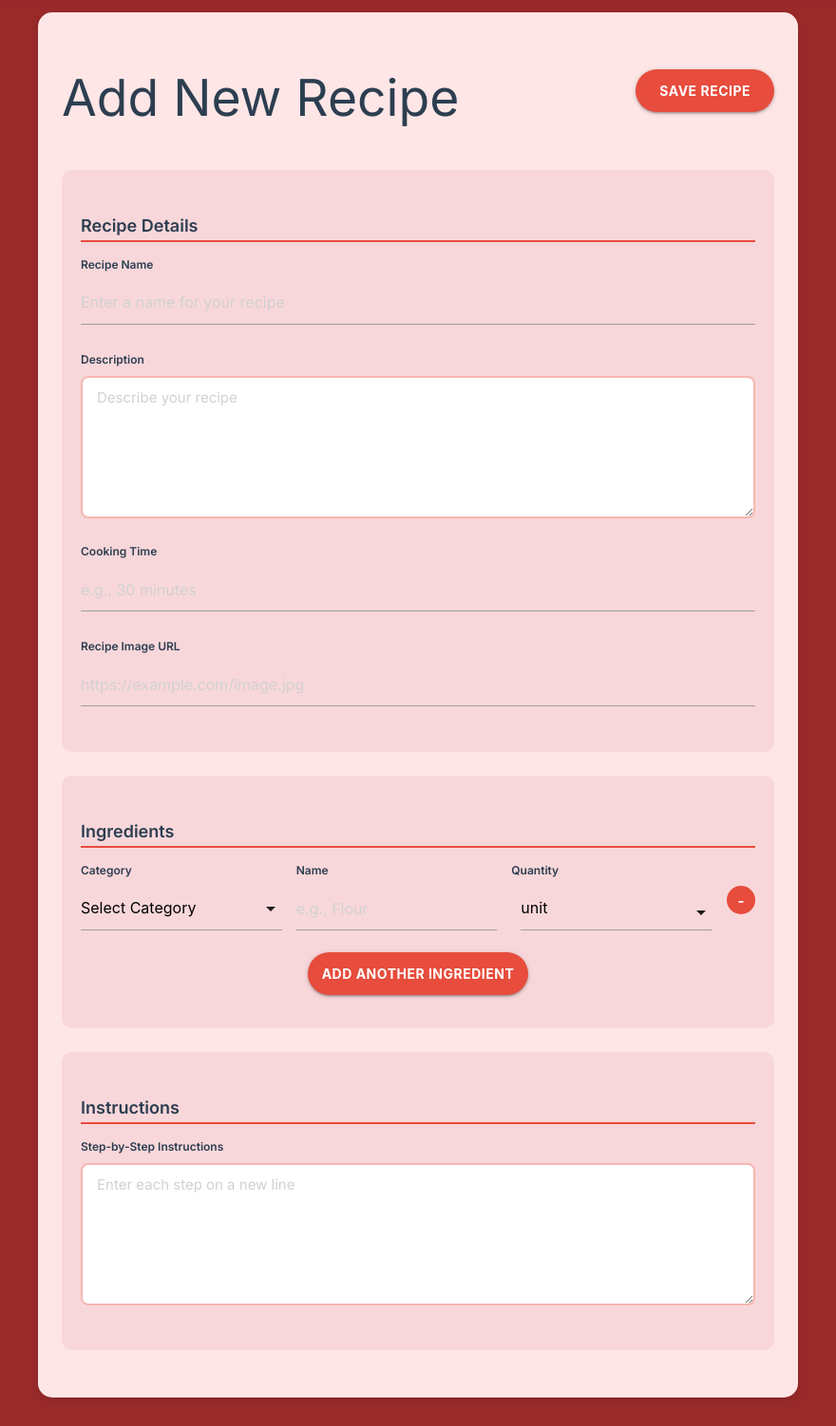
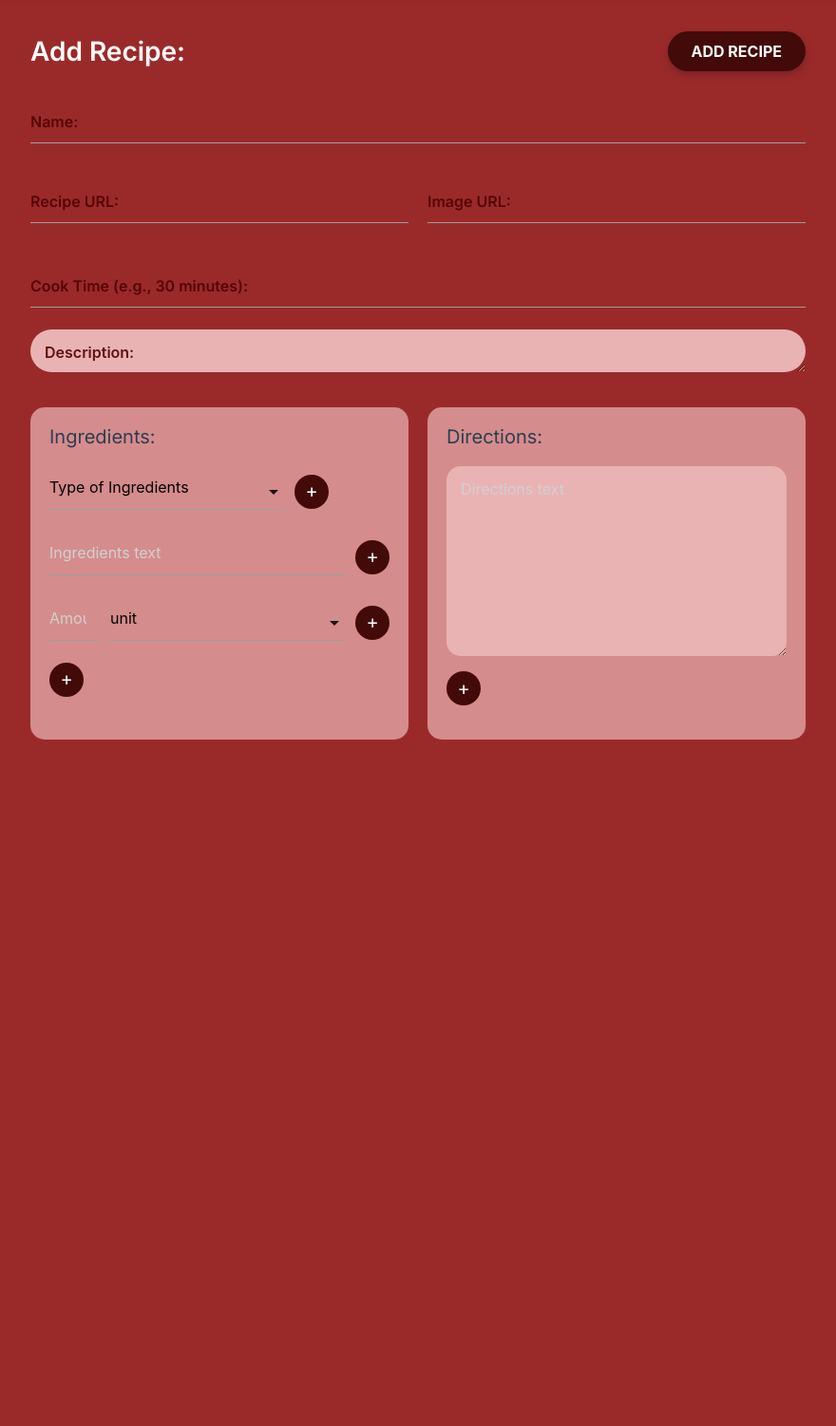
Before and after one commit to Web-2-Project-Group/Ingredients-Logging-and-Recipe-App-Post-Get-Repeat, a Flask app: page /recipes/add in a window 1280 px wide. Shown: the part 91-1593 px from the top of the page at 95% size, without its empty margins (200-1080 px from the left). After the commit the page ends 870 px from the top, so only its background shows below. Run offline with Flask 3, Linux system fonts and the light colour scheme.

Commit message:
adjusted add recipe UI and fixed search results UI

```diff
--- a/App/templates/add-recipe.html
+++ b/App/templates/add-recipe.html
@@ -5,232 +5,199 @@
 
 {% block content %}
 <style>
-  /* Main container */
+  body {
+    background-color: #9a2a2a;
+  }
+
   .recipe-form-container {
-    max-width: 800px;
+    max-width: 1000px;
     margin: 30px auto;
-    padding: 25px;
-    background-color: #ffe6e6;
-    border-radius: 15px;
-    box-shadow: 0 4px 10px rgba(0, 0, 0, 0.1);
+    padding: 20px 40px 40px 40px;
   }
 
   .form-header {
-    color: #2c3e50;
-    margin-bottom: 25px;
-    font-weight: 700;
     display: flex;
     justify-content: space-between;
     align-items: center;
+    margin-bottom: 30px;
   }
 
-  /* Form sections */
-  .form-section {
-    padding: 20px;
-    background-color: #f8d7da;
-    border-radius: 10px;
-    margin-bottom: 25px;
+  .form-header h2 {
+    color: #fff;
+    font-size: 28px;
+    font-weight: 600;
+    margin: 0;
   }
 
-  .form-section-title {
-    font-size: 18px;
-    font-weight: 600;
-    color: #2c3e50;
-    margin-bottom: 15px;
-    border-bottom: 2px solid #e74c3c;
-    padding-bottom: 5px;
+  .add-recipe-btn {
+    background-color: #430a0a;
+    border: none;
+    color: white;
+    padding: 12px 25px;
+    border-radius: 25px;
+    font-weight: bold;
+    font-size: 16px;
+    text-transform: uppercase;
+    cursor: pointer;
+    box-shadow: 0 4px 8px rgba(0, 0, 0, 0.2);
+    display: flex;
+    align-items: center;
+    justify-content: center;
   }
 
-  /* Form elements */
-  .form-group {
+  .input-row {
+    display: flex;
+    gap: 20px;
     margin-bottom: 20px;
   }
 
-  .form-label {
-    display: block;
-    margin-bottom: 8px;
-    font-weight: 600;
-    color: #2c3e50;
+  .input-field {
+    flex: 1;
   }
 
-  .form-control {
+  .input-field input, .input-field textarea, .input-field select {
     width: 100%;
-    padding: 12px 15px;
-    border: 2px solid #f5b7b1;
-    border-radius: 8px;
-    background-color: #fff;
-    transition: border-color 0.3s ease, box-shadow 0.3s ease;
-    font-family: 'Inter', sans-serif;
+    padding: 15px;
+    border: none;
+    border-radius: 25px;
+    background-color: #e9b3b3;
+    color: #2c3e50;
+    font-size: 16px;
   }
 
-  .form-control:focus {
-    outline: none;
-    border-color: #e74c3c;
-    box-shadow: 0 0 5px rgba(231, 76, 60, 0.3);
+  .input-field input::placeholder, .input-field textarea::placeholder {
+    color: #4f0000;  /* Darker red for more contrast */
+    opacity: 0.9;    /* Higher opacity for better visibility */
+    font-weight: 600; /* Make it slightly bolder */
   }
 
-  textarea.form-control {
-    min-height: 150px;
-    resize: vertical;
+  .input-field label {
+    display: block;
+    color: #fff;     /* White text for highest contrast */
+    font-size: 16px;
+    margin-bottom: 5px;
+    font-weight: 600;
   }
 
-  /* Ingredient rows */
+  .section-container {
+    display: flex;
+    gap: 20px;
+    margin-top: 30px;
+  }
+
+  .section {
+    flex: 1;
+    background-color: #d58c8c;
+    border-radius: 15px;
+    padding: 20px;
+    min-height: 350px;
+  }
+
+  .section h3 {
+    color: #2c3e50;
+    margin-top: 0;
+    margin-bottom: 20px;
+    font-size: 20px;
+  }
+
   .ingredient-row {
     display: flex;
-    gap: 15px;
+    gap: 10px;
     margin-bottom: 15px;
     align-items: center;
   }
 
-  .ingredient-field {
+  .ingredient-input {
+    flex: 2;
+  }
+
+  .measurement-input {
     flex: 1;
   }
 
-  .quantity-group {
-    display: flex;
-    gap: 10px;
+  .ingredient-select {
+    flex: 1.5;
   }
 
-  .quantity-input {
-    flex: 1;
+  .add-btn {
+    width: 36px;
+    height: 36px;
+    border-radius: 50%;
+    background-color: #430a0a;
+    border: none;
+    color: white;
+    font-size: 20px;
+    display: flex;
+    justify-content: center;
+    align-items: center;
+    cursor: pointer;
+    flex-shrink: 0;
   }
 
-  .unit-input {
-    flex: 1;
-  }
-
-  /* Buttons - updated for proper vertical and horizontal centering */
-  .btn {
-    background-color: #e74c3c;
-    color: white;
-    border-radius: 25px;
-    padding: 12px 25px;
-    text-transform: uppercase;
-    font-weight: bold;
-    text-decoration: none;
-    font-size: 14px;
+  .directions-container textarea {
+    width: 100%;
+    height: 200px;
+    background-color: #e9b3b3;
     border: none;
-    cursor: pointer;
-    transition: background-color 0.3s ease, box-shadow 0.3s ease;
-    display: flex;
-    align-items: center;
-    justify-content: center;
-    min-height: 45px;
-  }
-
-  .btn:hover {
-    background-color: #c0392b;
-    box-shadow: 0 4px 10px rgba(0, 0, 0, 0.2);
-  }
-
-  .btn-add {
-    background-color: #e74c3c;
-    padding: 10px 15px;
-    margin-bottom: 15px;
-    display: flex;
-    align-items: center;
-    justify-content: center;
-    min-width: 200px;
-    margin-left: auto;
-    margin-right: auto;
-    min-height: 45px;
-  }
-
-  .btn-remove {
-    background-color: #e74c3c;
-    color: white;
-    border: none;
-    border-radius: 50%;
-    width: 30px;
-    height: 30px;
-    cursor: pointer;
-    display: flex;
-    align-items: center;
-    justify-content: center;
-    font-weight: bold;
-    padding: 0;
-  }
-
-  .btn-remove:hover {
-    background-color: #c0392b;
-  }
-
-  /* Update the submit button in the form header */
-  .form-header button {
-    margin-left: 15px;
-    min-width: 120px;
-  }
-
-  /* Responsive adjustments */
-  @media (max-width: 768px) {
-    .ingredient-row {
-      flex-direction: column;
-      align-items: flex-start;
-    }
-
-    .ingredient-field {
-      width: 100%;
-    }
+    border-radius: 15px;
+    padding: 15px;
+    resize: vertical;
+    font-size: 16px;
   }
 </style>
 
 <div class="recipe-form-container">
   <div class="form-header">
-    <h2>Add New Recipe</h2>
-    <button type="submit" form="recipeForm" class="btn">Save Recipe</button>
+    <h2>Add Recipe:</h2>
+    <button type="submit" form="recipeForm" class="add-recipe-btn">Add Recipe</button>
   </div>
 
   <form id="recipeForm" method="POST" action="{{ url_for('recipe_views.add_recipe_action') }}" enctype="multipart/form-data">
     <input type="hidden" name="user_id" value="{{ current_user.id }}">
 
-    <div class="form-section">
-      <h3 class="form-section-title">Recipe Details</h3>
-
-      <div class="form-group">
-        <label class="form-label" for="title">Recipe Name</label>
-        <input type="text" class="form-control" id="title" name="title" required placeholder="Enter a name for your recipe">
+    <div class="input-field">
+      <input type="text" id="title" name="title" placeholder="Name:" required>
     </div>
 
-      <div class="form-group">
-        <label class="form-label" for="description">Description</label>
-        <textarea class="form-control" id="description" name="description" required placeholder="Describe your recipe"></textarea>
+    <div class="input-row">
+      <div class="input-field">
+        <input type="url" id="recipe_url" name="recipe_url" placeholder="Recipe URL:">
       </div>
-
-      <div class="form-group">
-        <label class="form-label" for="cook_time">Cooking Time</label>
-        <input type="text" class="form-control" id="cook_time" name="cook_time" required placeholder="e.g., 30 minutes">
-      </div>
-
-      <div class="form-group">
-        <label class="form-label" for="image_url">Recipe Image URL</label>
-        <input type="url" class="form-control" id="image_url" name="image_url" placeholder="https://example.com/image.jpg">
+      <div class="input-field">
+        <input type="url" id="image_url" name="image_url" placeholder="Image URL:">
       </div>
     </div>
 
-    <div class="form-section">
-      <h3 class="form-section-title">Ingredients</h3>
+    <div class="input-field">
+      <input type="text" id="cook_time" name="cook_time" placeholder="Cook Time (e.g., 30 minutes):" required>
+    </div>
+
+    <div class="input-field">
+      <textarea id="description" name="description" placeholder="Description:" required></textarea>
+    </div>
+
+    <div class="section-container">
+      <div class="section">
+        <h3>Ingredients:</h3>
         <div id="ingredientsContainer">
           <div class="ingredient-row">
-          <div class="ingredient-field">
-            <label class="form-label">Category</label>
-            <select name="ingredient_category_0" class="form-control" required>
-              <option value="">Select Category</option>
+            <select name="ingredient_category_0" class="ingredient-select">
+              <option value="">Type of Ingredients</option>
               <option value="produce">Produce</option>
               <option value="dairy">Dairy</option>
               <option value="spices">Herbs/Spices</option>
               <option value="meat">Meat</option>
               <option value="pantry">Pantry</option>
             </select>
+            <button type="button" class="add-btn">+</button>
           </div>
-          <div class="ingredient-field">
-            <label class="form-label">Name</label>
-            <input type="text" class="form-control" name="ingredient_name_0" placeholder="e.g., Flour" required>
+          <div class="ingredient-row">
+            <input type="text" name="ingredient_name_0" class="ingredient-input" placeholder="Ingredients text" required>
+            <button type="button" class="add-btn">+</button>
           </div>
-          <div class="ingredient-field">
-            <label class="form-label">Quantity</label>
-            <div class="quantity-group">
-              <input type="number" class="form-control quantity-input" name="ingredient_quantity_0" placeholder="Amount" required min="0" step="0.25">
-              <select class="form-control unit-input" name="ingredient_unit_0">
+          <div class="ingredient-row">
+            <input type="number" name="ingredient_quantity_0" class="measurement-input" placeholder="Amount" required min="0" step="0.25">
+            <select name="ingredient_unit_0" class="measurement-input">
               <option value="unit">unit</option>
               <option value="cup">cup</option>
               <option value="teaspoon">teaspoon</option>
@@ -240,19 +207,18 @@
               <option value="gram">gram</option>
               <option value="ml">ml</option>
             </select>
+            <button type="button" class="add-btn">+</button>
           </div>
         </div>
-          <button type="button" class="btn-remove" onclick="removeIngredient(this)">-</button>
-        </div>
-      </div>
-      <button type="button" class="btn btn-add" id="addIngredient">Add Another Ingredient</button>
+        <button type="button" id="addIngredient" class="add-btn" style="margin-top: 15px;">+</button>
       </div>
 
-    <div class="form-section">
-      <h3 class="form-section-title">Instructions</h3>
-      <div class="form-group">
-        <label class="form-label" for="instructions">Step-by-Step Instructions</label>
-        <textarea class="form-control" id="instructions" name="instructions" required placeholder="Enter each step on a new line"></textarea>
+      <div class="section">
+        <h3>Directions:</h3>
+        <div class="directions-container">
+          <textarea id="instructions" name="instructions" placeholder="Directions text" required></textarea>
+          <button type="button" class="add-btn" style="margin-top: 10px;">+</button>
+        </div>
       </div>
     </div>
   </form>
@@ -261,35 +227,76 @@
 <script>
   document.addEventListener('DOMContentLoaded', function() {
     let ingredientCounter = 1;
-<<<<<<< HEAD
 
-    // Add ingredient row
+    // Main add ingredient button (adds complete set of fields)
     document.getElementById('addIngredient').addEventListener('click', function() {
+      addIngredientSet();
+    });
+
+    // Individual + buttons
+    document.addEventListener('click', function(event) {
+      // Check if the clicked element is a + button
+      if (event.target.classList.contains('add-btn')) {
+        const parentRow = event.target.closest('.ingredient-row');
+
+        // Don't process the main add button we already handled
+        if (event.target.id === 'addIngredient') return;
+
+        // For the directions + button
+        if (event.target.closest('.directions-container')) {
+          addDirectionsField();
+          return;
+        }
+
+        // For ingredient row buttons
+        if (parentRow) {
+          // Determine which type of row it is
+          if (parentRow.querySelector('.ingredient-select')) {
+            addIngredientTypeField();
+          } else if (parentRow.querySelector('.ingredient-input')) {
+            addIngredientNameField();
+          } else if (parentRow.querySelector('.measurement-input')) {
+            addMeasurementField();
+          }
+        }
+      }
+    });
+
+    // Function to add a complete set of ingredient fields
+    function addIngredientSet() {
       const container = document.getElementById('ingredientsContainer');
-      const newRow = document.createElement('div');
-      newRow.className = 'ingredient-row';
 
-      newRow.innerHTML = `
-        <div class="ingredient-field">
-          <label class="form-label">Category</label>
-          <select name="ingredient_category_${ingredientCounter}" class="form-control" required>
-            <option value="">Select Category</option>
+      // Create category row
+      const categoryRow = document.createElement('div');
+      categoryRow.className = 'ingredient-row';
+      categoryRow.innerHTML = `
+        <select name="ingredient_category_${ingredientCounter}" class="ingredient-select" required>
+          <option value="">Type of Ingredients</option>
           <option value="produce">Produce</option>
           <option value="dairy">Dairy</option>
           <option value="spices">Herbs/Spices</option>
           <option value="meat">Meat</option>
           <option value="pantry">Pantry</option>
         </select>
-        </div>
-        <div class="ingredient-field">
-          <label class="form-label">Name</label>
-          <input type="text" class="form-control" name="ingredient_name_${ingredientCounter}" placeholder="e.g., Flour" required>
-        </div>
-        <div class="ingredient-field">
-          <label class="form-label">Quantity</label>
-          <div class="quantity-group">
-            <input type="number" class="form-control quantity-input" name="ingredient_quantity_${ingredientCounter}" placeholder="Amount" required min="0" step="0.25">
-            <select class="form-control unit-input" name="ingredient_unit_${ingredientCounter}">
+        <button type="button" class="add-btn">+</button>
+      `;
+      container.appendChild(categoryRow);
+
+      // Create name row
+      const nameRow = document.createElement('div');
+      nameRow.className = 'ingredient-row';
+      nameRow.innerHTML = `
+        <input type="text" name="ingredient_name_${ingredientCounter}" class="ingredient-input" placeholder="Ingredients text" required>
+        <button type="button" class="add-btn">+</button>
+      `;
+      container.appendChild(nameRow);
+
+      // Create measurement row
+      const measurementRow = document.createElement('div');
+      measurementRow.className = 'ingredient-row';
+      measurementRow.innerHTML = `
+        <input type="number" name="ingredient_quantity_${ingredientCounter}" class="measurement-input" placeholder="Amount" required min="0" step="0.25">
+        <select name="ingredient_unit_${ingredientCounter}" class="measurement-input">
           <option value="unit">unit</option>
           <option value="cup">cup</option>
           <option value="teaspoon">teaspoon</option>
@@ -299,52 +306,75 @@
           <option value="gram">gram</option>
           <option value="ml">ml</option>
         </select>
-          </div>
-        </div>
-        <button type="button" class="btn-remove" onclick="removeIngredient(this)">-</button>
+        <button type="button" class="add-btn">+</button>
       `;
+      container.appendChild(measurementRow);
 
+      ingredientCounter++;
+    }
+
+    // Function to add just an ingredient type field
+    function addIngredientTypeField() {
+      const container = document.getElementById('ingredientsContainer');
+      const newRow = document.createElement('div');
+      newRow.className = 'ingredient-row';
+      newRow.innerHTML = `
+        <select name="ingredient_category_extra_${Math.random().toString(36).substring(2, 9)}" class="ingredient-select">
+          <option value="">Type of Ingredients</option>
+          <option value="produce">Produce</option>
+          <option value="dairy">Dairy</option>
+          <option value="spices">Herbs/Spices</option>
+          <option value="meat">Meat</option>
+          <option value="pantry">Pantry</option>
+        </select>
+        <button type="button" class="add-btn">+</button>
+      `;
       container.appendChild(newRow);
-      ingredientCounter++;
-    });
-  });
+    }
 
-  // Remove ingredient row
-  function removeIngredient(button) {
-    const rows = document.querySelectorAll('.ingredient-row');
-    if (rows.length > 1) {  // Ensure at least one row is present
-      button.closest('.ingredient-row').remove();
+    // Function to add just an ingredient name field
+    function addIngredientNameField() {
+      const container = document.getElementById('ingredientsContainer');
+      const newRow = document.createElement('div');
+      newRow.className = 'ingredient-row';
+      newRow.innerHTML = `
+        <input type="text" name="ingredient_name_extra_${Math.random().toString(36).substring(2, 9)}" class="ingredient-input" placeholder="Ingredients text">
+        <button type="button" class="add-btn">+</button>
+      `;
+      container.appendChild(newRow);
     }
+
+    // Function to add just a measurement field
+    function addMeasurementField() {
+      const container = document.getElementById('ingredientsContainer');
+      const newRow = document.createElement('div');
+      newRow.className = 'ingredient-row';
+      newRow.innerHTML = `
+        <input type="number" name="ingredient_quantity_extra_${Math.random().toString(36).substring(2, 9)}" class="measurement-input" placeholder="Amount" min="0" step="0.25">
+        <select name="ingredient_unit_extra_${Math.random().toString(36).substring(2, 9)}" class="measurement-input">
+          <option value="unit">unit</option>
+          <option value="cup">cup</option>
+          <option value="teaspoon">teaspoon</option>
+          <option value="Tablespoon">Tablespoon</option>
+          <option value="pound">pound</option>
+          <option value="ounce">ounce</option>
+          <option value="gram">gram</option>
+          <option value="ml">ml</option>
+        </select>
+        <button type="button" class="add-btn">+</button>
+      `;
+      container.appendChild(newRow);
     }
-=======
 
-    // Add ingredient row
-    document.getElementById('addIngredient').addEventListener('click', function() {
-      const container = document.getElementById('ingredientsContainer');
-      const newRow = container.querySelector('.ingredient-row').cloneNode(true);
-
-      // Update input names with the new index
-      const inputs = newRow.querySelectorAll('input, select');
-      inputs.forEach(input => {
-        const name = input.name.replace(/\d+/, ingredientCounter);
-        input.name = name;
-        input.value = '';  // Reset the value
-      });
-
-      container.appendChild(newRow);
-      ingredientCounter++;
-    });
-
-    // Remove ingredient row
-    document.addEventListener('click', function(e) {
-      if(e.target.classList.contains('remove-ingredient')) {
-        const rows = document.querySelectorAll('.ingredient-row');
-        if (rows.length > 1) {  // Ensure at least one row is present
-          e.target.closest('.ingredient-row').remove();
-        }
+    // Function to add additional directions field
+    function addDirectionsField() {
+      const directionsContainer = document.querySelector('.directions-container');
+      const newTextarea = document.createElement('textarea');
+      newTextarea.name = 'additional_instructions';
+      newTextarea.placeholder = 'Additional directions...';
+      newTextarea.style.marginTop = '10px';
+      directionsContainer.insertBefore(newTextarea, directionsContainer.lastElementChild);
     }
   });
-  });
->>>>>>> ad1fcf3ccf644a023cec59c72775fdf17e89043d
 </script>
 {% endblock %}
```
Also changed, not shown: App/templates/search_results.html (+29 -10 lines). Lines whose indentation alone changed are shown as unchanged.
